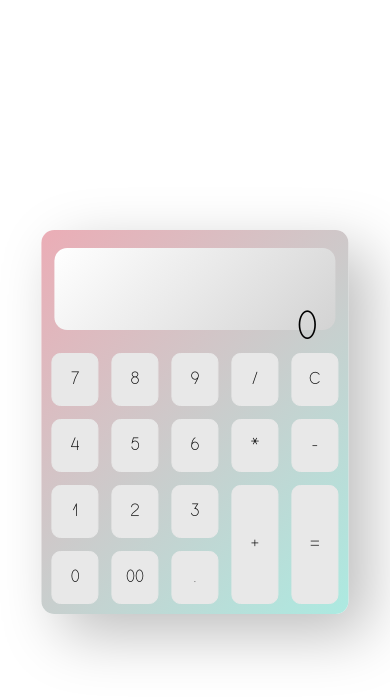
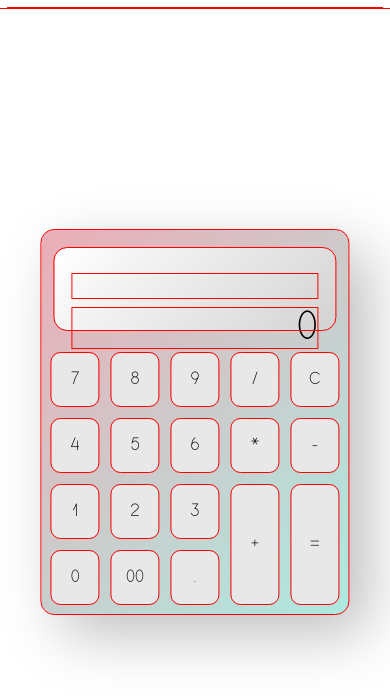
Before and after one commit to nearlyblank/calc, a plain HTML site: page index.html in a window 390 px wide. Drawn offline with Linux system fonts and the light colour scheme.

Commit message:
troubleshooting on mobile

```diff
--- a/styles.css
+++ b/styles.css
@@ -15,7 +15,7 @@
     font-size: 1.6rem;
     font-family: ModernSans-Light;
     font-weight: 100;
-    /* outline: 1px solid red; */
+    outline: 1px solid red;
 }
 
 .container {
```
